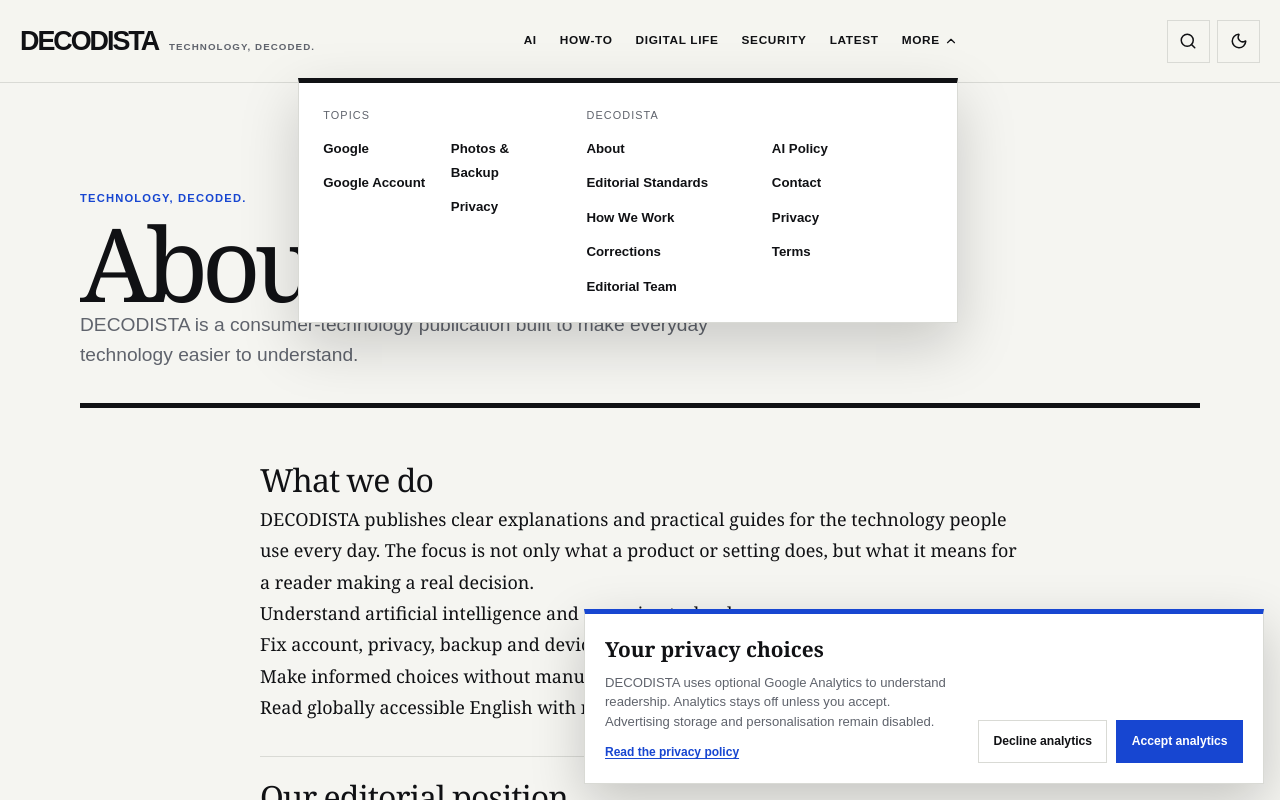
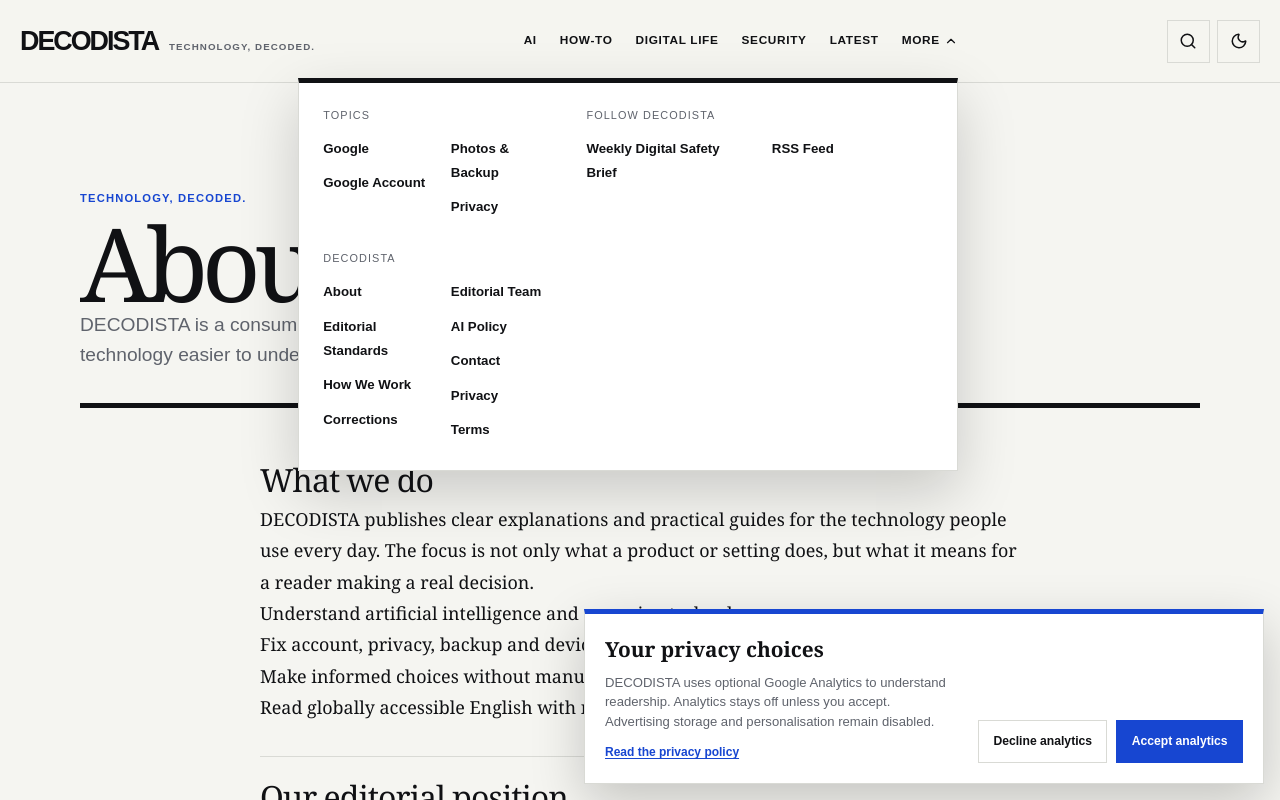
Before and after one commit to syleriofficial/Decodista, a Next.js app: page /about in a window 1280 px wide. Both pictures are taken after a click on the heading "MORE". Shown: the top 800 px of the page. Built offline with nearby package versions, Linux system fonts and the light colour scheme; no server answers.

Commit message:
feat(nav): surface weekly brief and RSS in More menu

```diff
--- a/components/site-header.tsx
+++ b/components/site-header.tsx
@@ -64,6 +64,13 @@
                     ))}
                   </ul>
                 </section>
+                <section aria-labelledby="more-follow-title">
+                  <h2 id="more-follow-title">Follow DECODISTA</h2>
+                  <ul>
+                    <li><Link href="/weekly" onClick={closeNavigation}>Weekly Digital Safety Brief</Link></li>
+                    <li><Link href="/rss.xml" onClick={closeNavigation}>RSS Feed</Link></li>
+                  </ul>
+                </section>
                 <section aria-labelledby="more-decodista-title">
                   <h2 id="more-decodista-title">DECODISTA</h2>
                   <ul>
```
